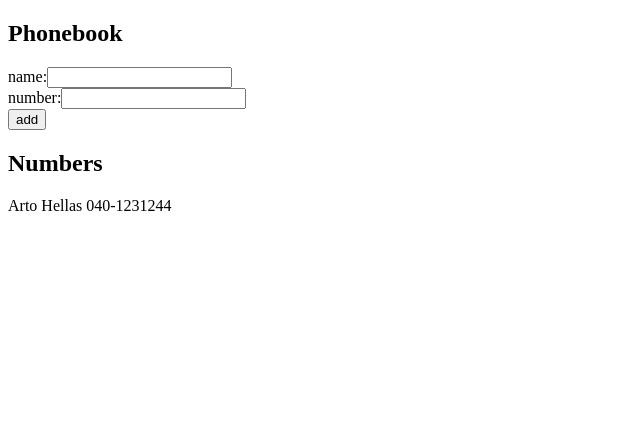
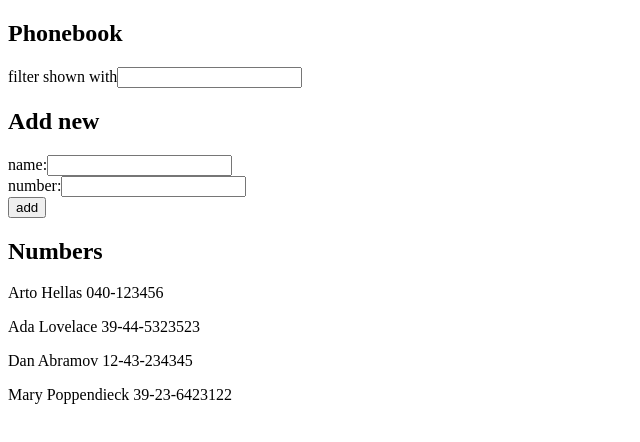
Before and after one commit to taruannika/fullstackopen2024, a React (Vite) app in the folder part2/puhelinluettelo/: page / in a window 1280 px wide. Shown: the top 442 px of the page, without its empty margins (0-640 px from the left). Built offline with nearby package versions, Linux system fonts and the light colour scheme.

Commit message:
part2 task 2.9

```diff
--- a/part2/puhelinluettelo/src/App.jsx
+++ b/part2/puhelinluettelo/src/App.jsx
@@ -2,9 +2,20 @@
 
 const App = () => {
   const [persons, setPersons] = useState([
-    { name: "Arto Hellas", number: "040-1231244" },
+    { name: "Arto Hellas", number: "040-123456" },
+    { name: "Ada Lovelace", number: "39-44-5323523" },
+    { name: "Dan Abramov", number: "12-43-234345" },
+    { name: "Mary Poppendieck", number: "39-23-6423122" },
   ]);
+
   const [formData, setFormData] = useState({ name: "", number: "" });
+  const [filter, setFilter] = useState("");
+
+  const personsToShow = filter
+    ? persons.filter((person) =>
+        person.name.toLowerCase().includes(filter.toLowerCase())
+      )
+    : persons;
 
   const handleChange = (event) => {
     setFormData({ ...formData, [event.target.name]: event.target.value });
@@ -30,7 +41,16 @@
   return (
     <div>
       <h2>Phonebook</h2>
+      <div>
+        filter shown with
+        <input
+          type="text"
+          value={filter}
+          onChange={(event) => setFilter(event.target.value)}
+        />
+      </div>
       <form onSubmit={handleSubmit}>
+        <h2>Add new</h2>
         <div>
           name:
           <input name="name" value={formData.name} onChange={handleChange} />
@@ -48,7 +68,7 @@
         </div>
       </form>
       <h2>Numbers</h2>
-      {persons.map((person) => (
+      {personsToShow.map((person) => (
         <div key={person.name}>
           <p>
             {person.name} {person.number}
```
